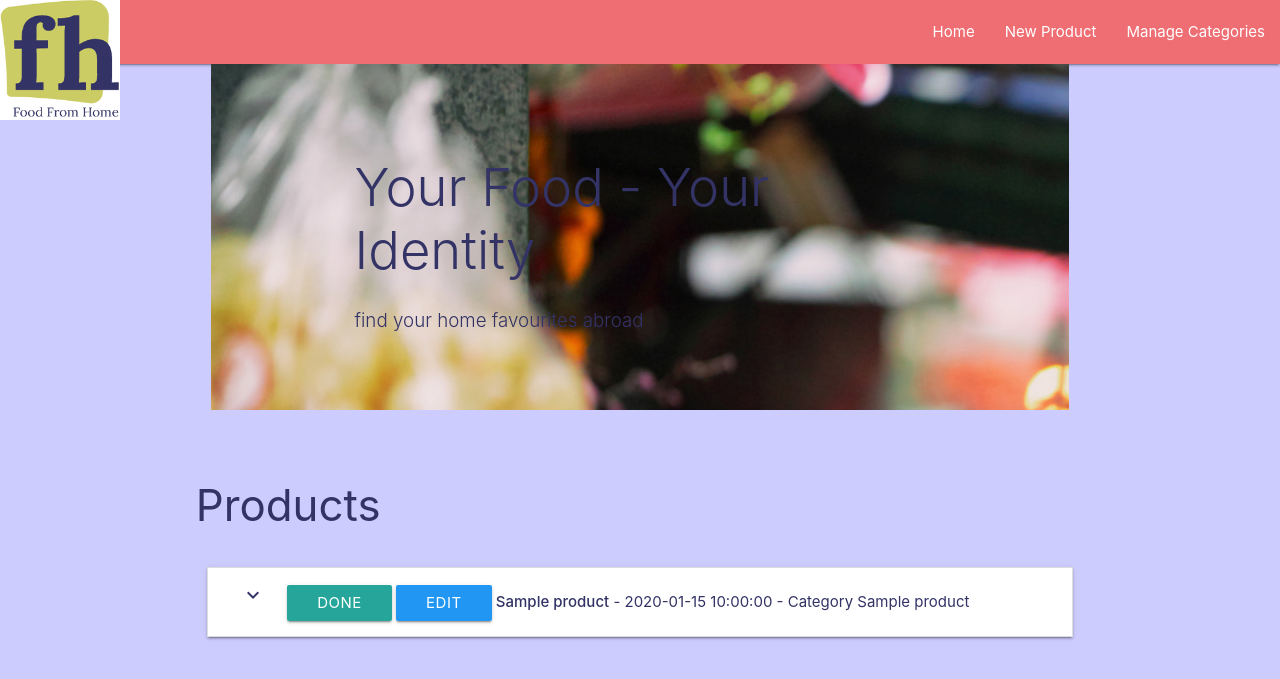
After one commit to Andeweg01/MS3-FoodFromHome, a Flask app: page / in a window 1280 px wide. The commit adds this page. Shown: the top 679 px of the page. Run offline with Flask 2, Linux system fonts and the light colour scheme; a database or web service that is not in the repository returns one stand-in record (values such as "Sample title"); some libraries are stand-ins or nearby versions.

Commit message:
commit of some style changes and the first setup products.html

```diff
--- a/static/css/style.css
+++ b/static/css/style.css
@@ -3,3 +3,12 @@ body {
   color: #333366;
   background-color: #ccccff;
 }
+
+.jumbotron-fluid {
+  background-image: url(static/img/FFH_main.jpg);
+  margin-bottom: 2rem;
+  background-color: #ccccff;
+  padding-right: 0;
+  padding-left: 0;
+  border-radius: 0;
+}
--- a/templates/base.html
+++ b/templates/base.html
@@ -40,24 +40,19 @@
               src="static/img/FFH_logo.png"
               alt="TradTrackerLogo"
               class="center img-fluid"
-              style="width: 60%; height: 60%;"
-          /></a>
+              style="width: 60%; height: 60%;"></a>
           <a href="#" data-activates="mobile-demo" class="button-collapse"
             ><i class="material-icons">menu</i></a
           >
           <ul id="nav-mobile" class="right hide-on-med-and-down">
             <li><a href="{{url_for('get_products')}}">Home</a></li>
             <li><a href="{{url_for('add_product')}}">New Product</a></li>
-            <li>
-              <a href="{{url_for('get_categories')}}">Manage Categories</a>
-            </li>
+            <li><a href="{{url_for('get_categories')}}">Manage Categories</a></li>
           </ul>
           <ul class="side-nav" id="mobile-demo">
             <li><a href="{{url_for('get_products')}}">Home</a></li>
             <li><a href="{{url_for('add_product')}}">New Product</a></li>
-            <li>
-              <a href="{{url_for('get_categories')}}">Manage Categories</a>
-            </li>
+            <li><a href="{{url_for('get_categories')}}">Manage Categories</a></li>
           </ul>
         </div>
       </nav>
--- /dev/null
+++ b/templates/products.html
@@ -0,0 +1,27 @@
+    {% extends 'base.html' %}
+    {% block content %}
+
+<div class="row">
+
+    <h3>Products</h3>
+</div>
+        <ul class="collapsible" data-collapsible="accordion">
+            {% for product in products %}
+            <li>
+                <div class="collapsible-header">
+                    <div class="task_header col s3">
+                        <i class="material-icons">expand_more</i>
+                        <a href="{{url_for('delete_product', product_id=product._id)}}" class="waves-effect waves-light btn">Done</a>
+                        <a href="{{url_for('edit_product', product_id=product._id)}}" class="waves-effect waves-light btn blue">Edit</a>
+                            <strong>{{product.product_name}}</strong> - {{product.product_date}} - Category {{product.category_name}}
+                    </div>
+                </div>
+                <div class="collapsible-body">
+                    <span>
+                    {{product.product_description}}
+                    </span>
+                </div>
+            </li>
+            {% endfor %}
+        </ul>
+{% endblock %}
```
Also changed, not shown: static/img/FFH_main.jpg (added).
